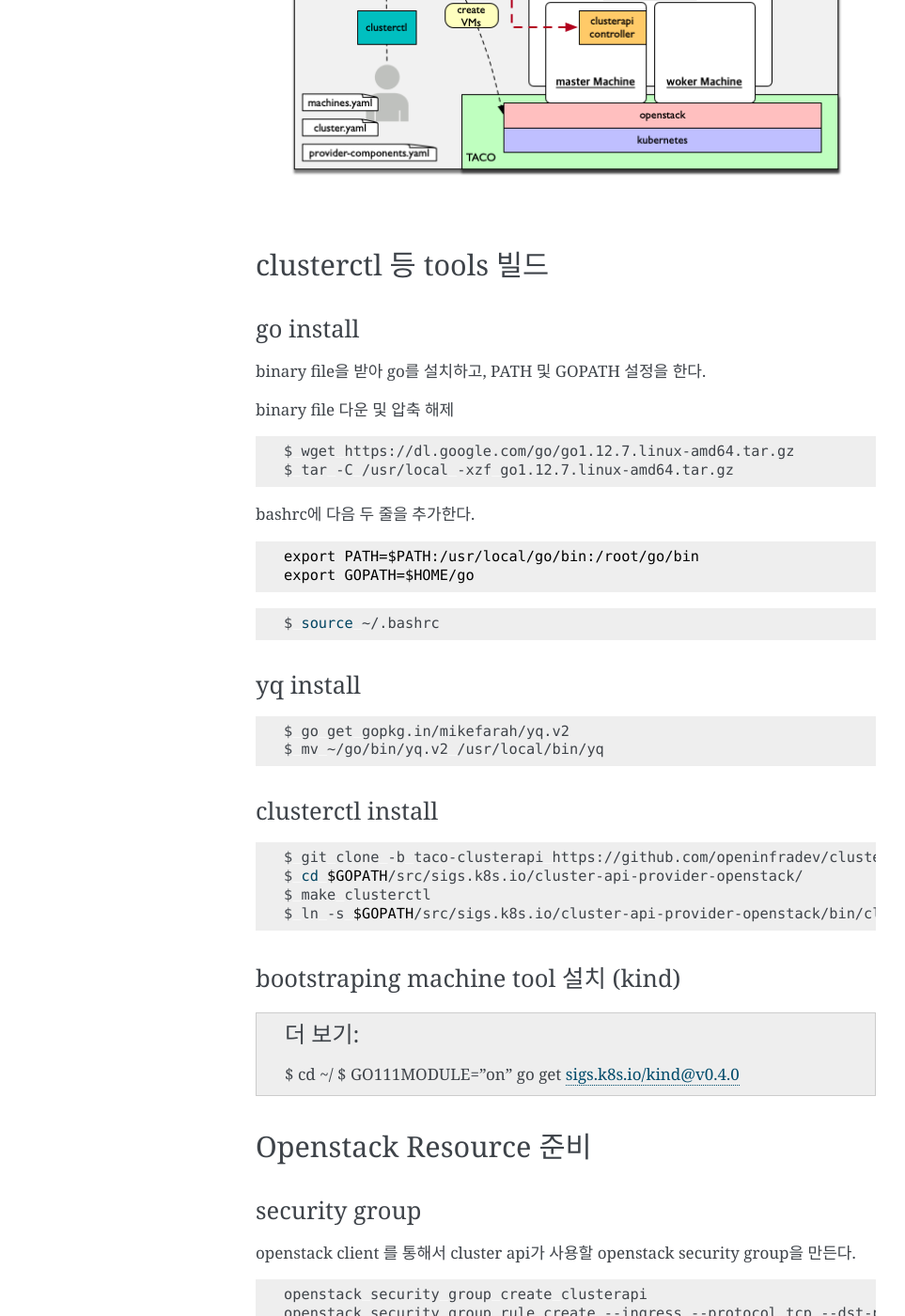
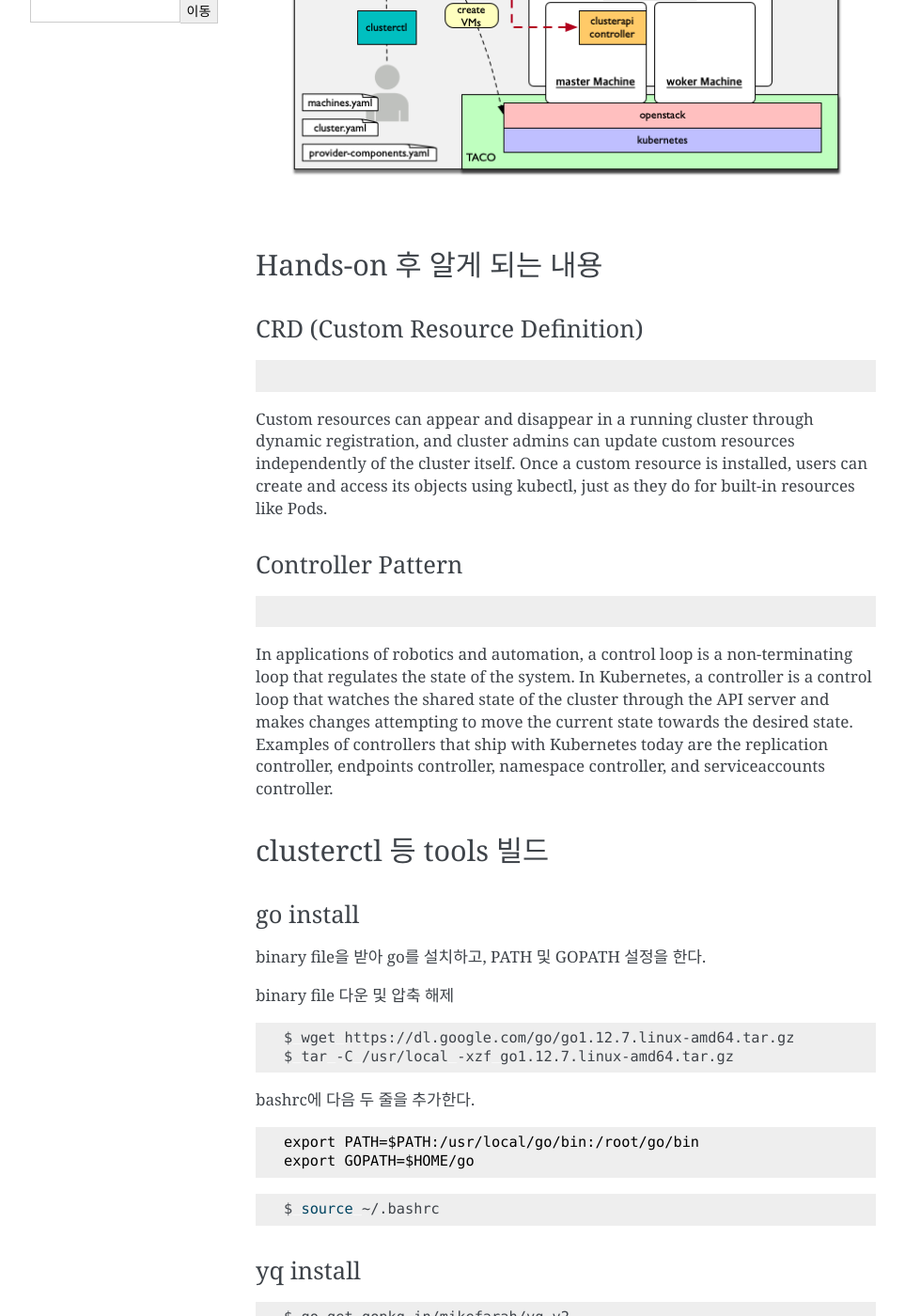
Before and after one commit to openinfradev/openinfraday-2019-handson-docs, a Sphinx documentation site: the page built from docs/source/cluster-api.rst, in a window 1280 px wide and 1400 px high, scrolled down 1050 px. Shown: the whole window at 94% size, without its empty margins (148-1111 px from the left). Built offline with Sphinx 7.4.7, drawn with Linux system fonts in a browser that asks for light colours; some of the changed text lies outside the part shown.

Commit message:
Update cluster-api.rst

```diff
--- a/docs/source/cluster-api.rst
+++ b/docs/source/cluster-api.rst
@@ -21,6 +21,23 @@ Cluster API Hands-on 구조
 
 .. figure:: _static/taco-clusterapi-diagram.png
 
+
+Hands-on 후 알게 되는 내용
+========================
+
+CRD (Custom Resource Definition)
+----------
+
+.. code-block:: bash
+Custom resources can appear and disappear in a running cluster through dynamic registration, and cluster admins can update custom resources independently of the cluster itself. Once a custom resource is installed, users can create and access its objects using kubectl, just as they do for built-in resources like Pods.
+
+
+
+Controller Pattern
+----------
+
+.. code-block:: bash
+In applications of robotics and automation, a control loop is a non-terminating loop that regulates the state of the system. In Kubernetes, a controller is a control loop that watches the shared state of the cluster through the API server and makes changes attempting to move the current state towards the desired state. Examples of controllers that ship with Kubernetes today are the replication controller, endpoints controller, namespace controller, and serviceaccounts controller.
 
 
 clusterctl 등 tools 빌드
```
